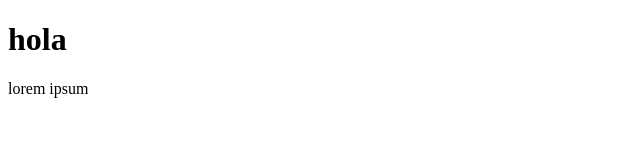
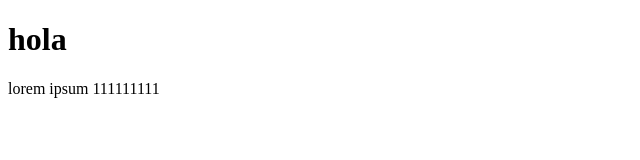
Before and after one commit to redejandro/Test, a plain HTML site: page index.html in a window 1280 px wide. Shown: the full height of the page, 0-640 px from the left. Drawn offline with Linux system fonts and the light colour scheme.

Commit message:
Se agregan 1s

```diff
--- a/index.html
+++ b/index.html
@@ -8,6 +8,6 @@
 </head>
 <body>
     <h1>hola</h1>
-    <p>lorem ipsum</p>
+    <p>lorem ipsum 111111111</p>
 </body>
 </html>
```
